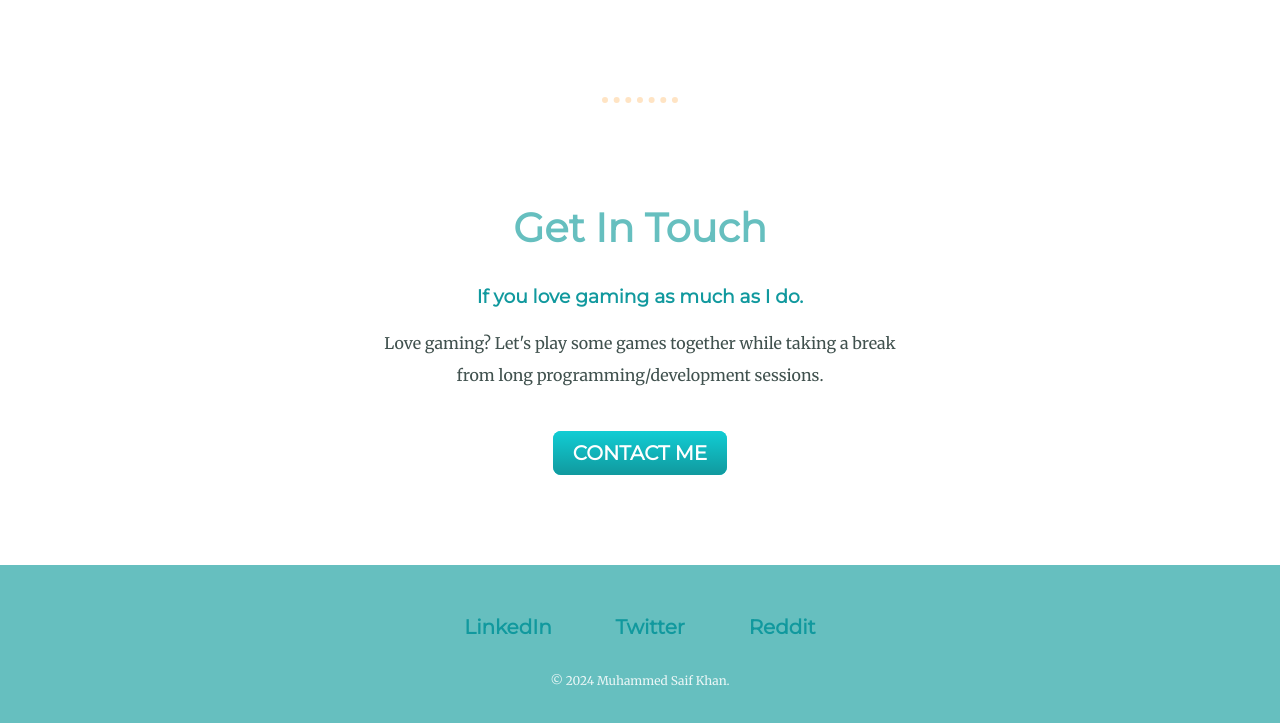
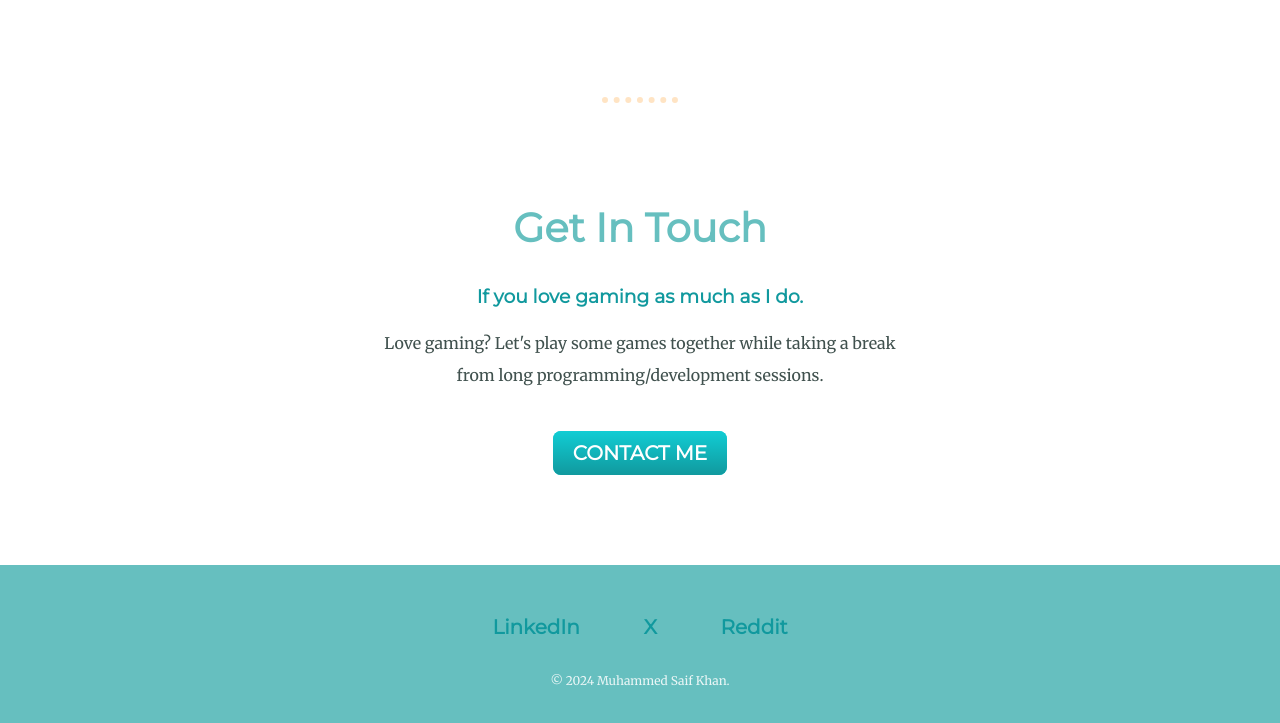
Before and after one commit to MSaif-K/pws-2, a plain HTML site: page index.html in a window 1280 px wide. Shown: the part 2004-2727 px from the top of the page. Drawn offline with Linux system fonts and the light colour scheme.

Commit message:
Update index.html
Updated footer links.

```diff
--- a/index.html
+++ b/index.html
@@ -60,8 +60,8 @@
 
 
     <div class="bottom-container">
-      <a class="footer-link" href="https://www.linkedin.com/in/msaif-k">LinkedIn</a>
-      <a class="footer-link" href="https://twitter.com/MSaif_K">Twitter</a>
+      <a class="footer-link" href="https://www.linkedin.com/in/msaif-khan">LinkedIn</a>
+      <a class="footer-link" href="https://x.com/MSaif_K">X</a>
       <a class="footer-link" href="https://www.reddit.com/user/MSaifK">Reddit</a>
       <p class="end-line">© 2024 Muhammed Saif Khan.</p>
     </div>
```
